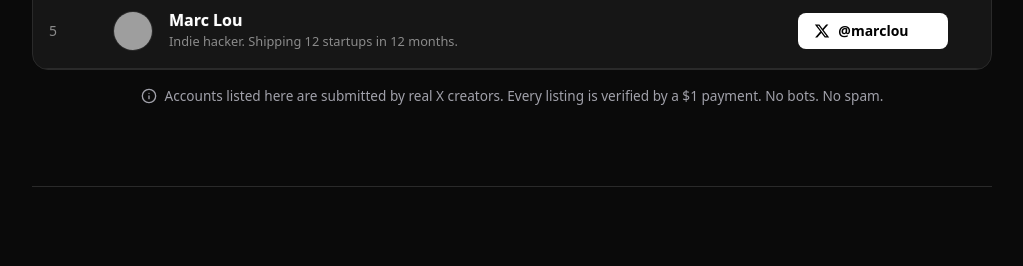
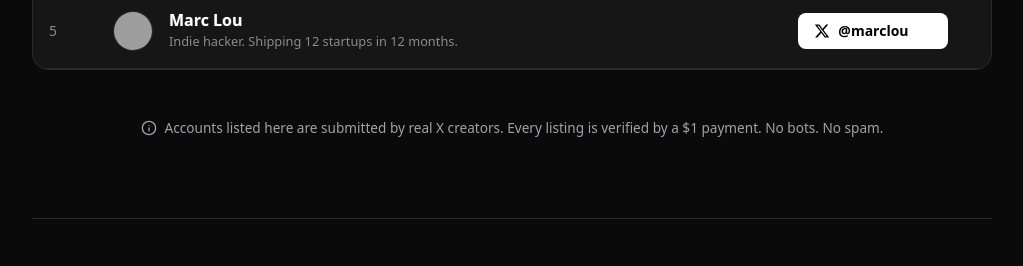
Before and after one commit to Ravishankar802/The-Plugd, a Next.js app: page / in a window 1280 px wide. Shown: the part 861-1127 px from the top of the page, without its empty margins (128-1151 px from the left). Built offline with nearby package versions, Linux system fonts and the light colour scheme; no server answers; the database is empty; grey boxes are pictures that could not be loaded.

Commit message:
fix: increase gap between index card and info text

```diff
--- a/src/app/page.tsx
+++ b/src/app/page.tsx
@@ -336,7 +336,7 @@ export default function Home() {
           onShuffle={handleShuffle}
         />
 
-        <div className="flex flex-col items-center gap-6 pt-4 pb-20">
+        <div className="flex flex-col items-center gap-6 pt-12 pb-20">
           {remainingCount > 0 && (
             <button
               onClick={handleLoadMore}
```
